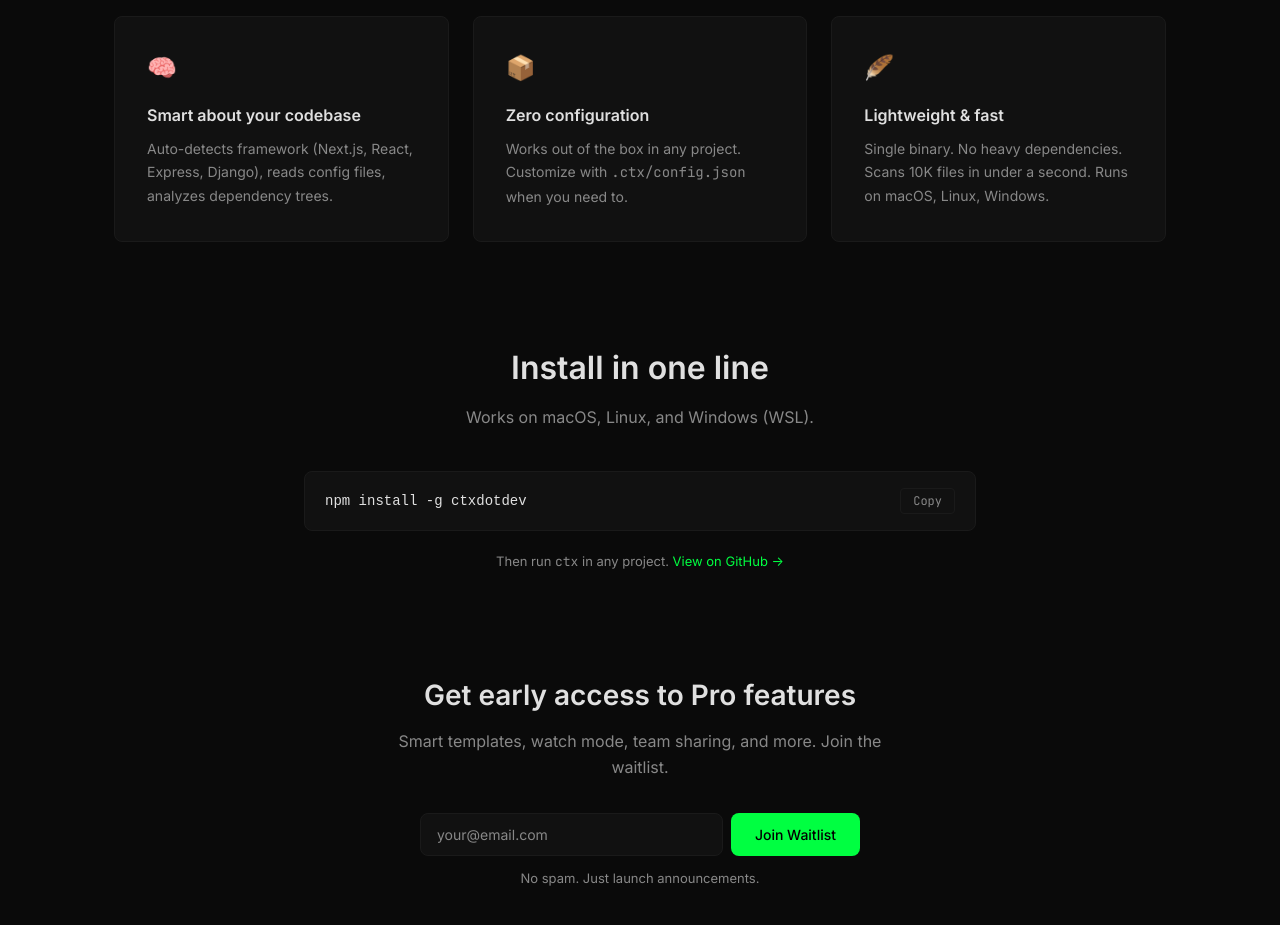
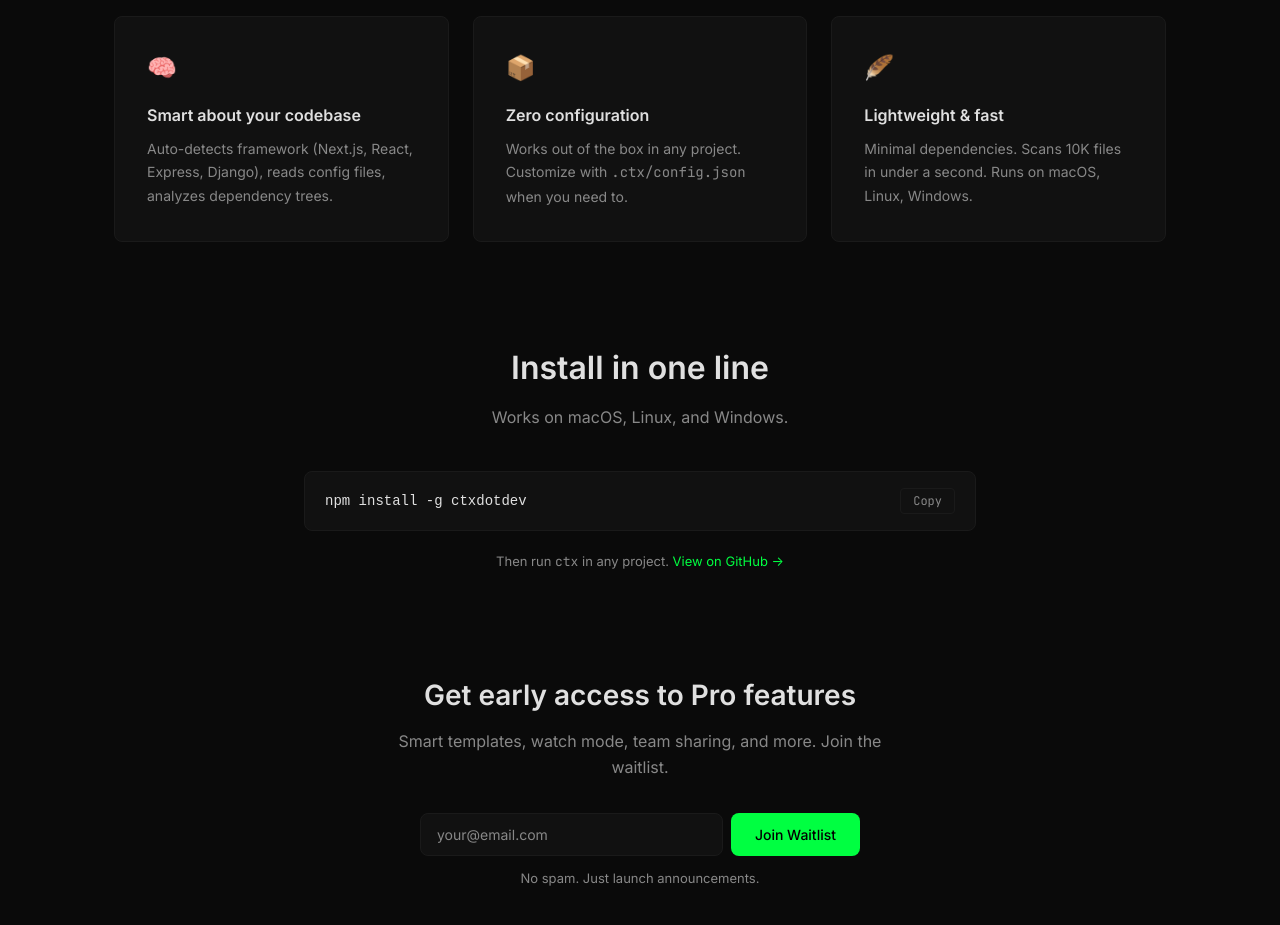
Before and after one commit to lukeswestun/ctx, a website: page site/index.html in a window 1280 px wide. Shown: the part 1760-2685 px from the top of the page. Drawn offline with Linux system fonts and the light colour scheme.

Commit message:
Add Cloudflare _redirects, fix site inaccuracies

```diff
--- a/site/index.html
+++ b/site/index.html
@@ -413,14 +413,14 @@
     <div class="feature-card">
       <div class="feature-icon">🪶</div>
       <h3>Lightweight & fast</h3>
-      <p>Single binary. No heavy dependencies. Scans 10K files in under a second. Runs on macOS, Linux, Windows.</p>
+      <p>Minimal dependencies. Scans 10K files in under a second. Runs on macOS, Linux, Windows.</p>
     </div>
   </div>
 </section>
 
 <section class="install" id="install">
   <h2>Install in one line</h2>
-  <p>Works on macOS, Linux, and Windows (WSL).</p>
+  <p>Works on macOS, Linux, and Windows.</p>
   <div class="code-block">
     <code>npm install -g ctxdotdev</code>
     <button class="copy-btn" onclick="copy(this)" data-cmd="npm install -g ctxdotdev">Copy</button>
```
Also changed, not shown: site/vercel.json (deleted), 1 other file.
